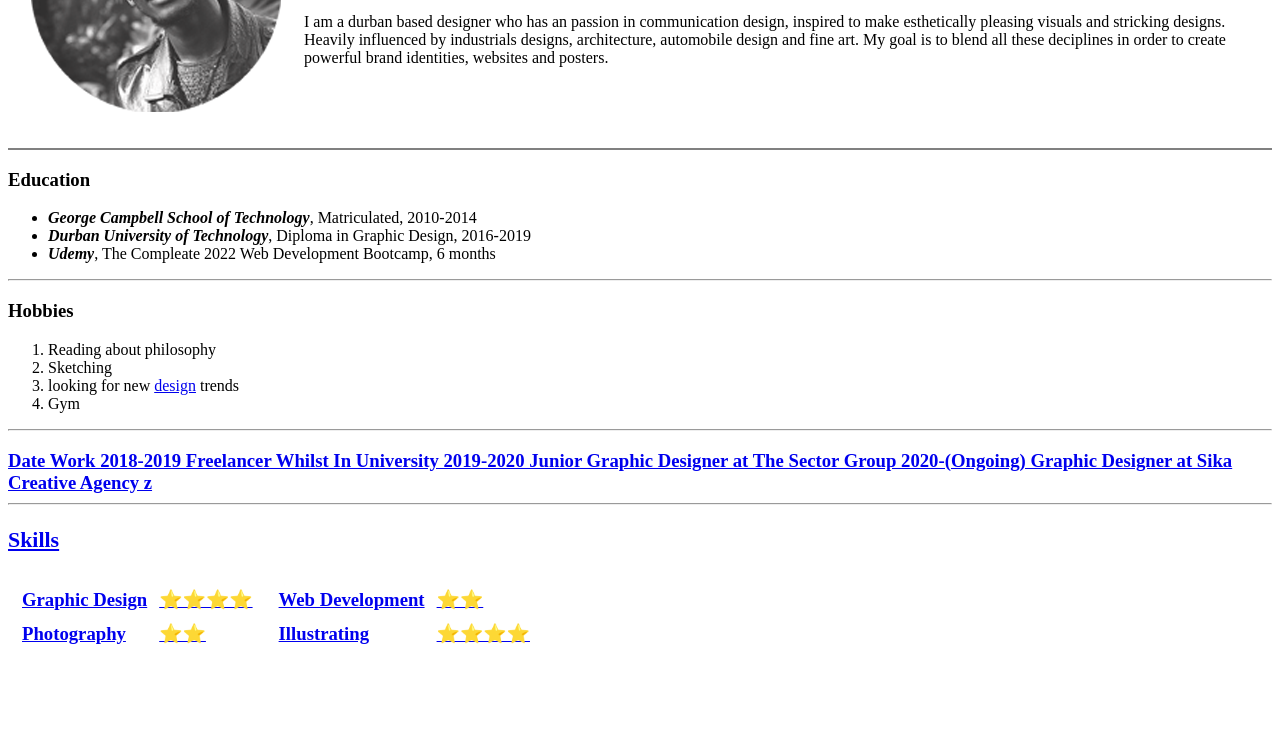
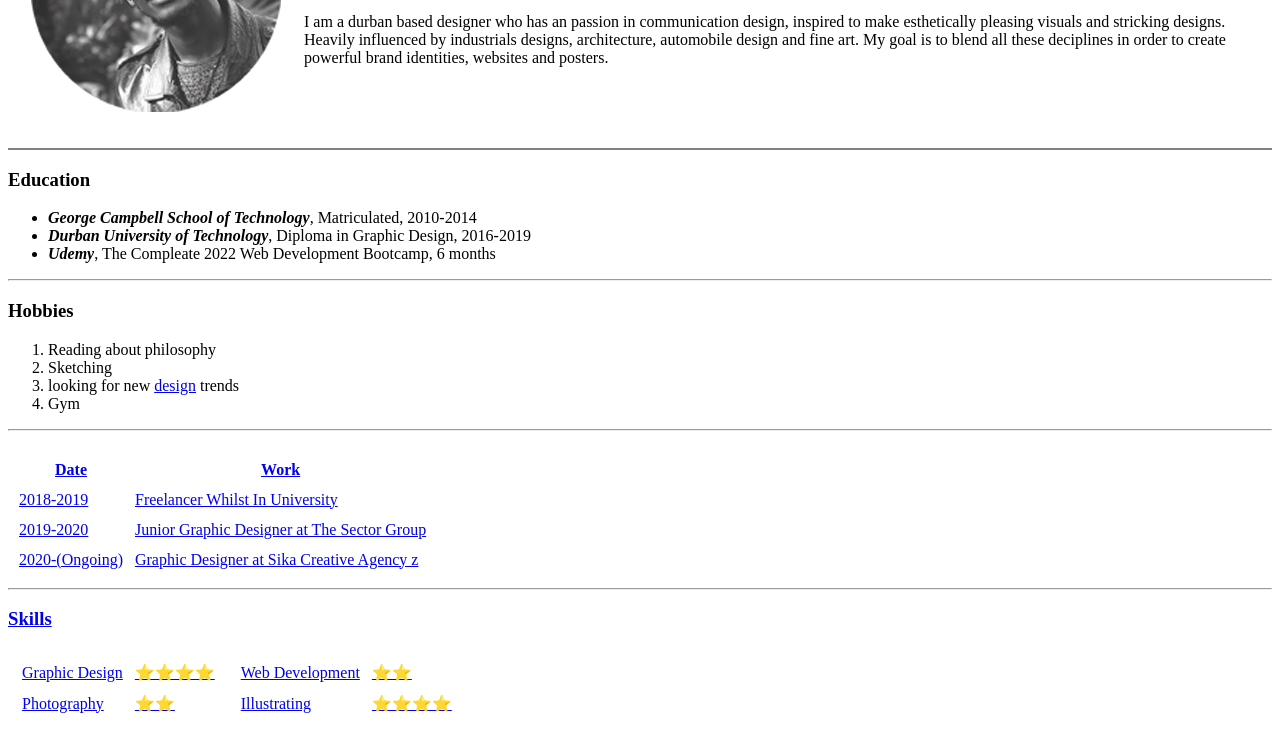
Before and after one commit to Siqhamesihle/CV, a plain HTML site: page index.html in a window 1280 px wide. Shown: the part 166-901 px from the top of the page. Before the commit the page ends 843 px from the top, so only its background shows below. Drawn offline with Linux system fonts and the light colour scheme.

Commit message:
Update index.html

```diff
--- a/index.html
+++ b/index.html
@@ -32,7 +32,7 @@
     <li>Gym</li>
   </ol>
   <hr>
-  <h3><a href="Contact Me.html</a></h3>
+  <h3><a href="Contact Me.html"</a></h3>
   <table cellspacing="10">
     <thead>
       <th>Date</th>
```
